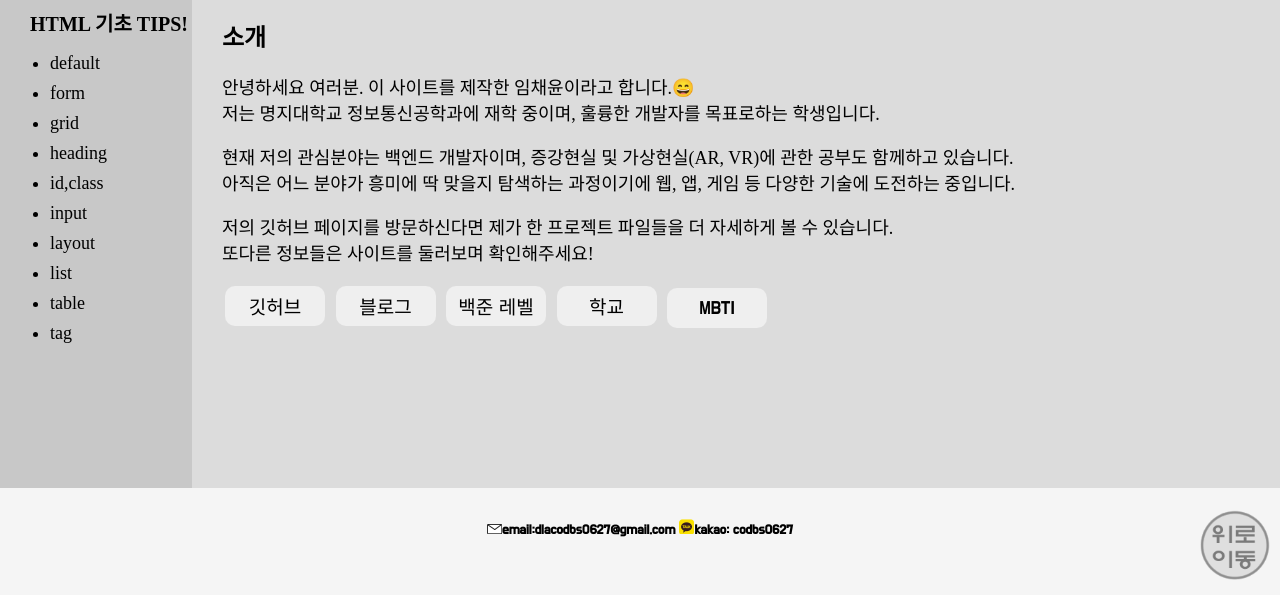
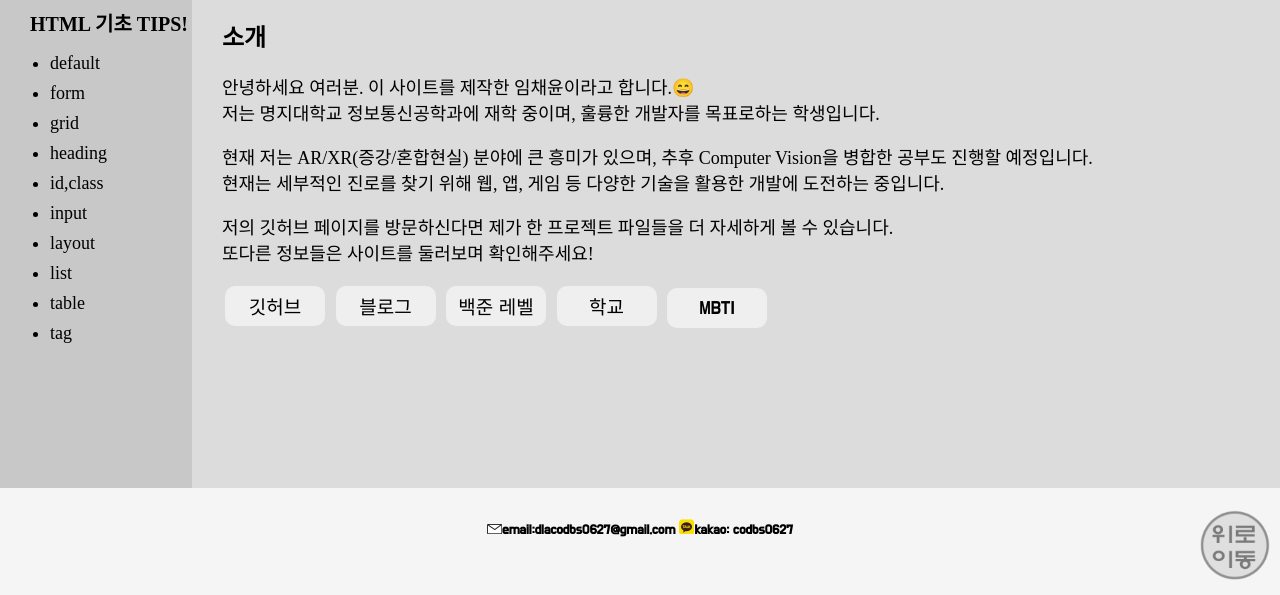
Before and after one commit to ChaeDoll/ChaeDoll, a plain HTML site: page page/intro.html in a window 1280 px wide. Shown: the part 205-800 px from the top of the page. Drawn offline with Linux system fonts and the light colour scheme; a web font is replaced by a local one.

Commit message:
240510 introupdate

```diff
--- a/page/intro.html
+++ b/page/intro.html
@@ -42,8 +42,8 @@
                         <h2>소개</h2>
                         <p>안녕하세요 여러분. 이 사이트를 제작한 임채윤이라고 합니다.😄<br>
                         저는 명지대학교 정보통신공학과에 재학 중이며, 훌륭한 개발자를 목표로하는 학생입니다.</p>
-                        <p>현재 저의 관심분야는 백엔드 개발자이며, 증강현실 및 가상현실(AR, VR)에 관한 공부도 함께하고 있습니다.<br>
-                        아직은 어느 분야가 흥미에 딱 맞을지 탐색하는 과정이기에 웹, 앱, 게임 등 다양한 기술에 도전하는 중입니다.</p>
+                        <p>현재 저는 AR/XR(증강/혼합현실) 분야에 큰 흥미가 있으며, 추후 Computer Vision을 병합한 공부도 진행할 예정입니다.<br>
+                        현재는 세부적인 진로를 찾기 위해 웹, 앱, 게임 등 다양한 기술을 활용한 개발에 도전하는 중입니다.</p>
                         <p>저의 깃허브 페이지를 방문하신다면 제가 한 프로젝트 파일들을 더 자세하게 볼 수 있습니다.<br>
                         또다른 정보들은 사이트를 둘러보며 확인해주세요!</p>
                         <p></p>
```
